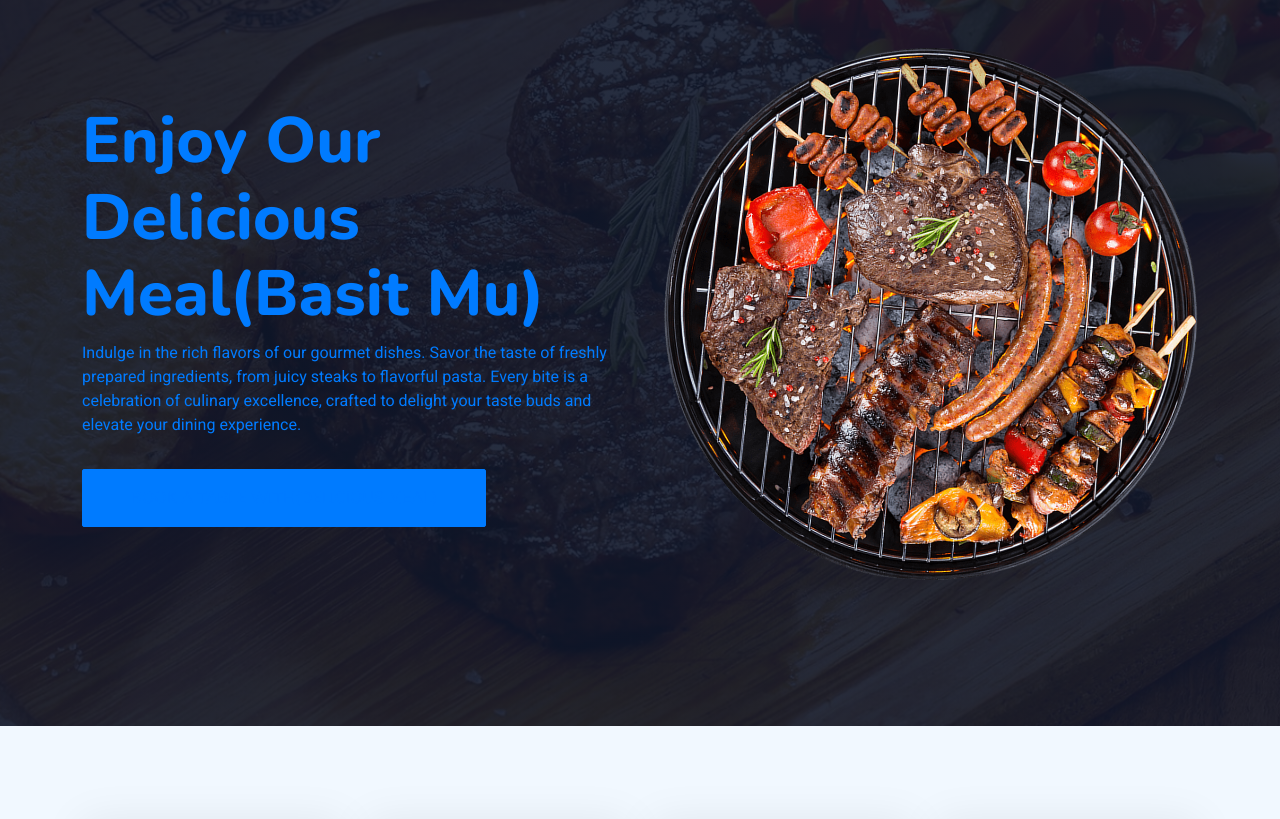
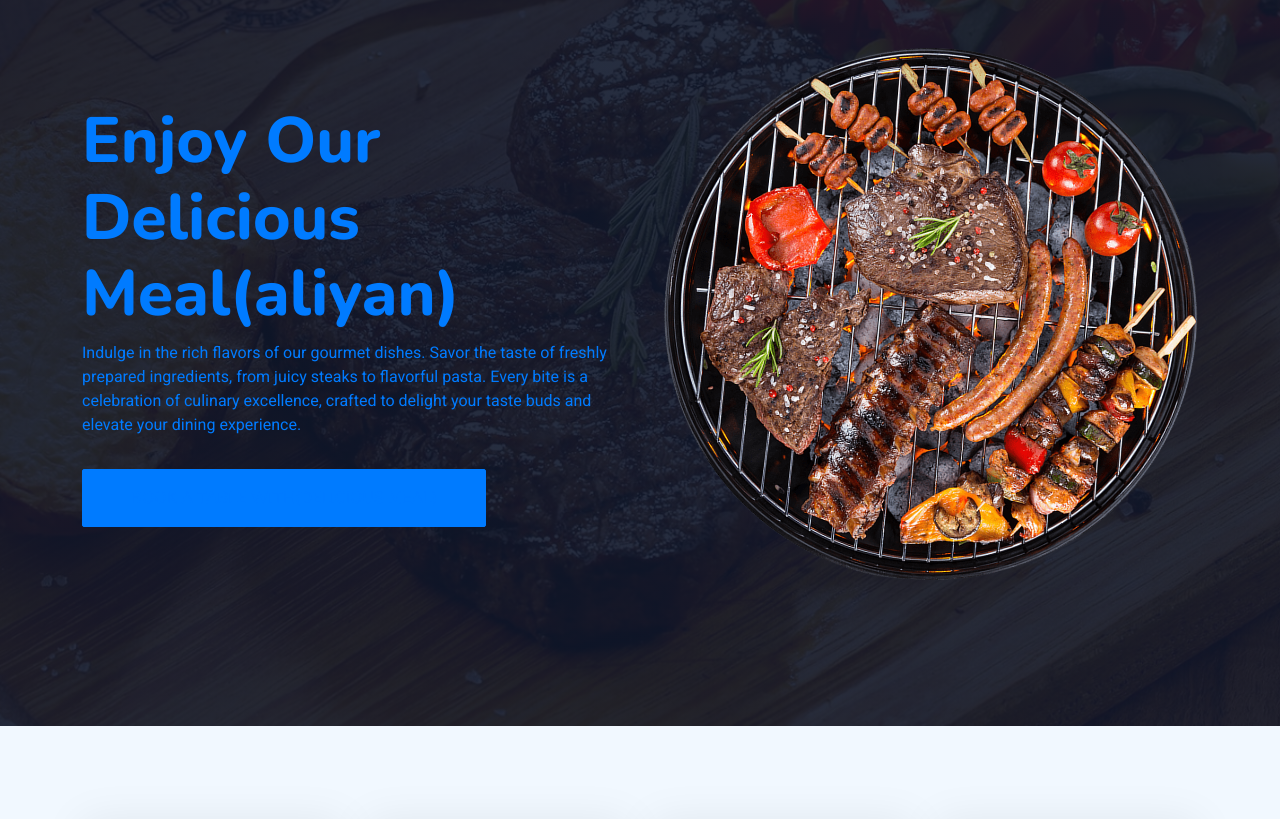
Before and after one commit to basitmurad/Resturant, a plain HTML site: page index.html in a window 1280 px wide. Shown: the part 1021-1840 px from the top of the page. Drawn offline with nearby package versions, Linux system fonts and the light colour scheme.

```diff
--- a/index.html
+++ b/index.html
@@ -121,7 +121,7 @@
                 <div class="container my-5 py-5">
                     <div class="row align-items-center g-5">
                         <div class="col-lg-6 text-center text-lg-start">
-                            <h1 class="display-3 text-primary animated slideInLeft">Enjoy Our<br>Delicious Meal(Basit Mu)</h1>
+                            <h1 class="display-3 text-primary animated slideInLeft">Enjoy Our<br>Delicious Meal(aliyan)</h1>
                             <p class="text-primary animated slideInLeft mb-4 pb-2">Indulge in the rich flavors of our gourmet dishes. Savor the taste of freshly prepared ingredients, from juicy steaks to flavorful pasta. Every bite is a celebration of culinary excellence, crafted to delight your taste buds and elevate your dining experience.</p>
                             <a href="" class="btn btn-primary py-sm-3 px-sm-5 me-3 animated slideInLeft">Book A Table with(Delicious Meal)</a>
                         </div>
```
